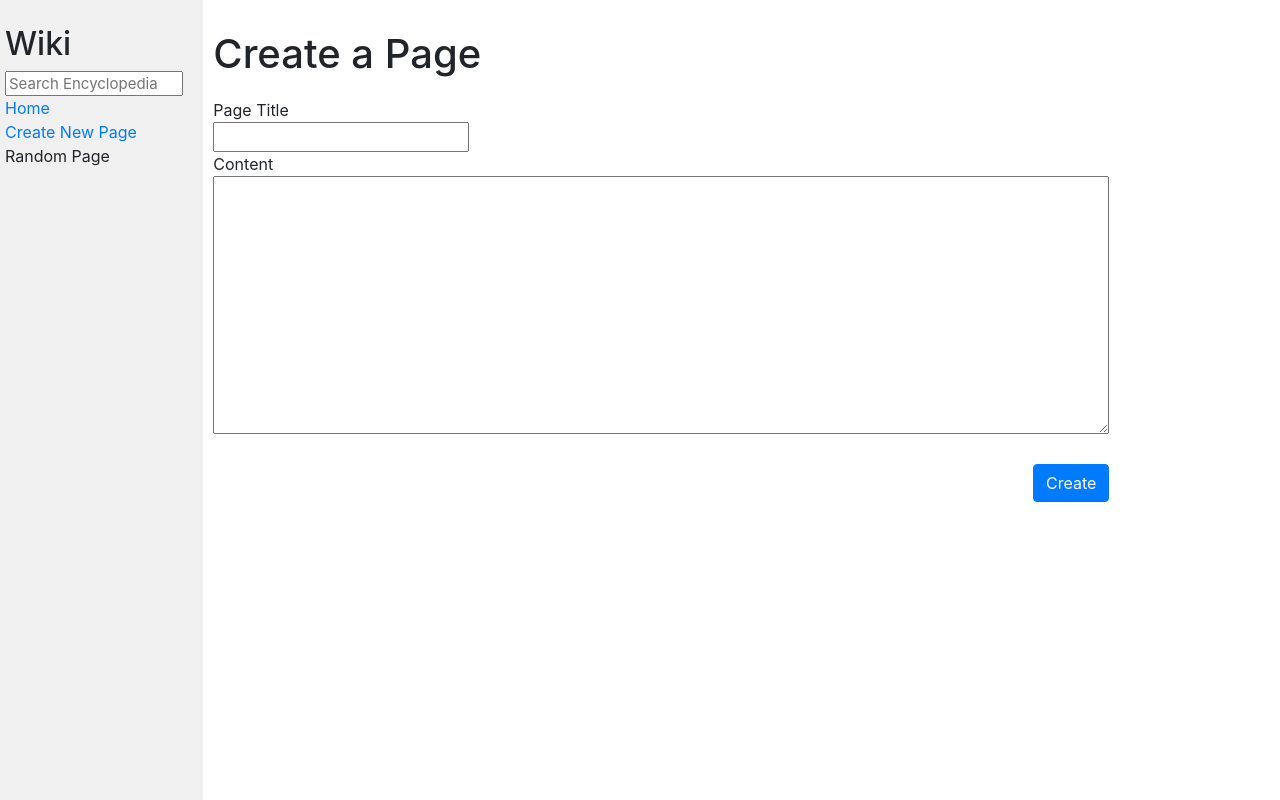
After one commit to Sant720/web50, a Django app: page /create/ in a window 1280 px wide. The commit adds this page. Run offline with Django 3.2, Linux system fonts and the light colour scheme; some libraries are stand-ins or nearby versions.

Commit message:
Add Create Page Feature

```diff
--- /dev/null
+++ b/project-1/wiki/encyclopedia/templates/encyclopedia/create.html
@@ -0,0 +1,22 @@
+{% extends "encyclopedia/layout.html" %}
+{% block title  %}
+Create Page
+{% endblock title %}
+{% block body %}
+<h1>Create a Page</h1>
+<div class="form">
+    <form action="{% url 'wiki:create' %}" method="post">
+        {% csrf_token %}
+        {{ create_form.title.label }}<br>
+        {{ create_form.title }}<br>
+        {{ create_form.content.label }} <br>
+        {{ create_form.content }}
+        <div class="edit_submit">
+            <input type="submit" value="Create" class="btn btn-primary">
+        </div>
+
+    </form>
+
+</div>
+
+{% endblock body %}
--- a/project-1/wiki/encyclopedia/templates/encyclopedia/layout.html
+++ b/project-1/wiki/encyclopedia/templates/encyclopedia/layout.html
@@ -20,7 +20,7 @@
                     <a href="{% url 'wiki:index' %}">Home</a>
                 </div>
                 <div>
-                    Create New Page
+                    <a href="{% url 'wiki:create' %}">Create New Page</a>
                 </div>
                 <div>
                     Random Page
--- a/project-1/wiki/encyclopedia/urls.py
+++ b/project-1/wiki/encyclopedia/urls.py
@@ -8,5 +8,6 @@ urlpatterns = [
     path("wiki/", views.wiki, name="wiki"),
     path("wiki/<str:entry>", views.entry, name="entry"),
     path("search/", views.search, name="search"),
-    path("wiki/<str:entry>/edit", views.edit, name="edit")
+    path("wiki/<str:entry>/edit", views.edit, name="edit"),
+    path("create/", views.create, name="create")
 ]
--- a/project-1/wiki/encyclopedia/views.py
+++ b/project-1/wiki/encyclopedia/views.py
@@ -6,6 +6,10 @@ from . import util
 
 class EditForm(forms.Form):
     content = forms.CharField(label="", widget=forms.Textarea(attrs={'class' : 'edit_form'}))
+
+class CreateForm(forms.Form):
+    title = forms.CharField(label="Page Title", max_length=25)
+    content = forms.CharField(label="Content", widget=forms.Textarea(attrs={'class' : 'edit_form'}))
 
 def index(request):
     return render(request, "encyclopedia/index.html", {
@@ -45,11 +49,28 @@ def edit(request, entry):
             for line in form.cleaned_data["content"]:
                 if line != "\n":
                     content += line
-        util.save_entry(entry, content)
-        return HttpResponseRedirect("/wiki/" + entry)
+            util.save_entry(entry, content)
+            return HttpResponseRedirect("/wiki/" + entry)
 
     content = {'content': util.get_entry(entry)}
     return render(request, "encyclopedia/edit.html", {
         "entry": entry,
         "edit_form": EditForm(initial=content)
     })
+
+def create(request):
+    if request.method == "POST":
+        form = CreateForm(request.POST)
+        if form.is_valid():
+            title = form.cleaned_data["title"]
+            content = form.cleaned_data["content"]
+            util.save_entry(title, content)
+            return HttpResponseRedirect("/wiki/" + title)
+        else:
+            return render(request, "encyclopedia/create.html", {
+                "create_form": form
+            })
+
+    return render(request, "encyclopedia/create.html", {
+        "create_form": CreateForm()
+    })
```
